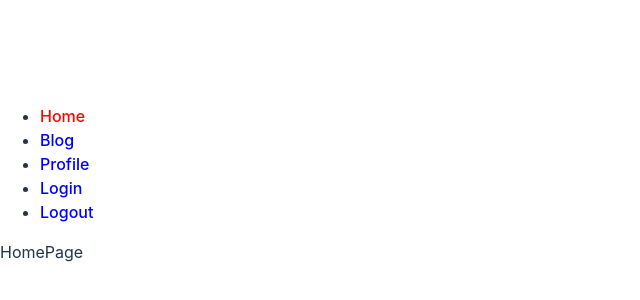
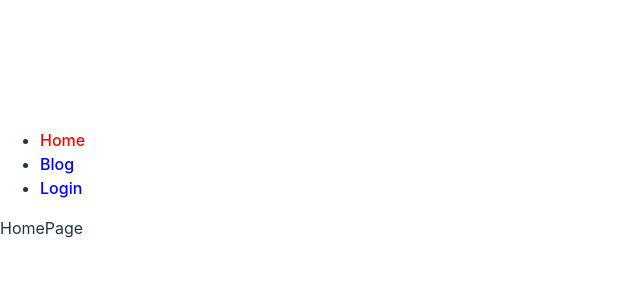
Before and after one commit to aleneri97/react-route, a React (Vite) app: page / in a window 1280 px wide. Shown: the part 216-516 px from the top of the page, without its empty margins (0-640 px from the left). Built offline with nearby package versions, Linux system fonts and the light colour scheme.

Commit message:
Modify menu to show links based on session

```diff
--- a/src/Menu.jsx
+++ b/src/Menu.jsx
@@ -1,36 +1,46 @@
 import React from 'react';
-import { Link, NavLink } from 'react-router-dom';
+import {Link, NavLink} from 'react-router-dom';
+import {useAuth} from './auth';
 
 export const Menu = () => {
-  const linkActiveStyle = isActive => ({ color: isActive ? 'red' : 'blue' });
+	const linkActiveStyle = (isActive) => ({color: isActive ? 'red' : 'blue'});
+	const auth = useAuth();
 
 	const routes = [
 		{
 			path: '/',
-      text: 'Home'
+			text: 'Home',
+			permission: 'all',
 		},
 		{
 			path: '/blog',
-      text: 'Blog'
+			text: 'Blog',
+			permission: 'all',
 		},
 		{
 			path: '/profile',
-      text: 'Profile'
+			text: 'Profile',
+			permission: 'private',
 		},
 		{
 			path: '/login',
-      text: 'Login'
+			text: 'Login',
+			permission: 'public',
 		},
 		{
 			path: '/logout',
-      text: 'Logout'
+			text: 'Logout',
+			permission: 'private',
 		},
 	];
 
 	return (
 		<nav>
 			<ul>
-				{routes.map(route => (
+				{routes.map((route) => {
+          if(auth.user && route.permission === 'public') return null;
+          if(!auth.user && route.permission === 'private') return null;
+          return (
 					<li key={route.path}>
 						<NavLink
 							style={({isActive}) => linkActiveStyle(isActive)}
@@ -39,8 +49,8 @@ export const Menu = () => {
 						>
 							{route.text}
 						</NavLink>
-					</li>
-				))}
+					</li>);
+				})}
 			</ul>
 		</nav>
 	);
```
Lines whose indentation alone changed are shown as unchanged.
